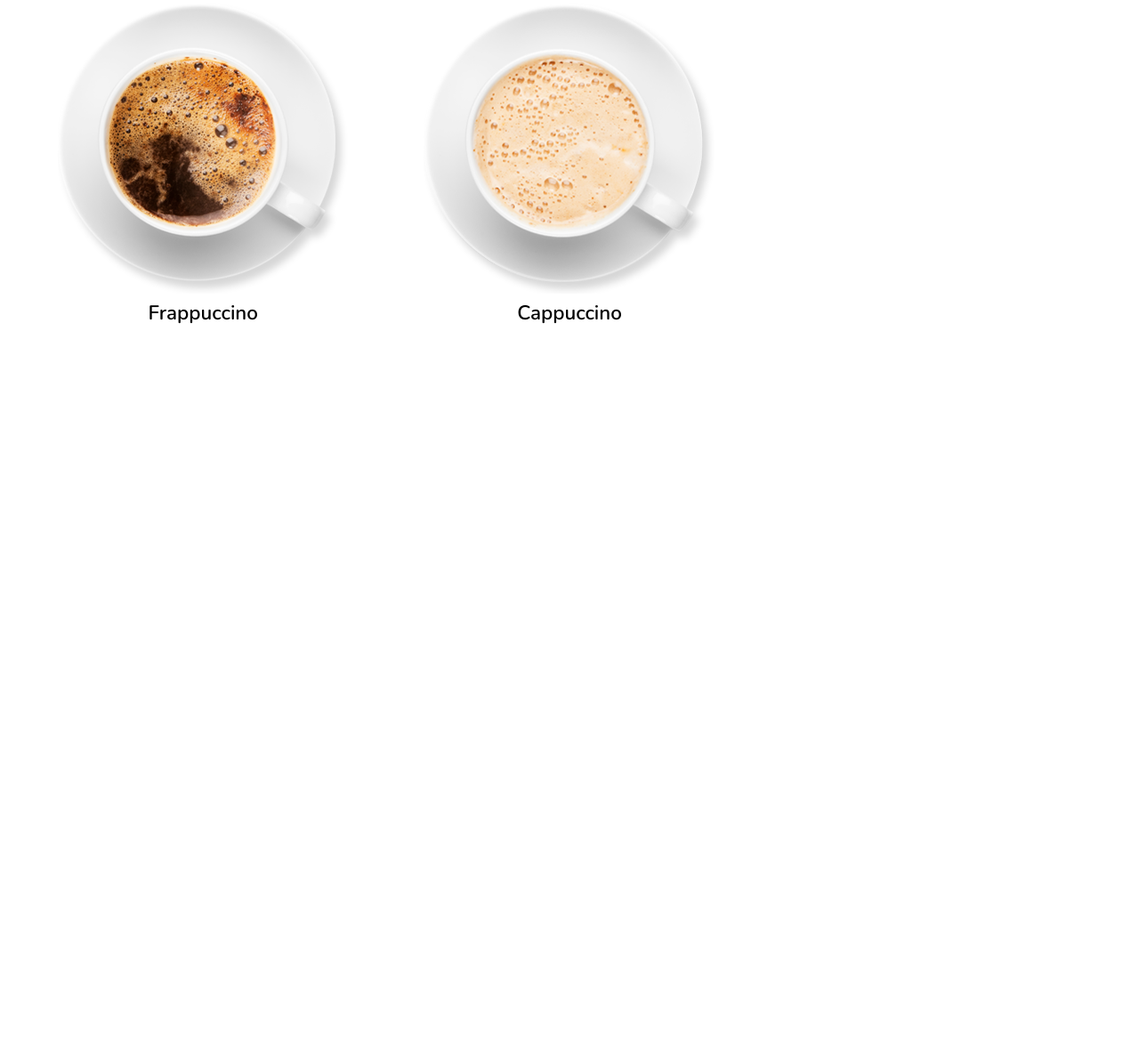
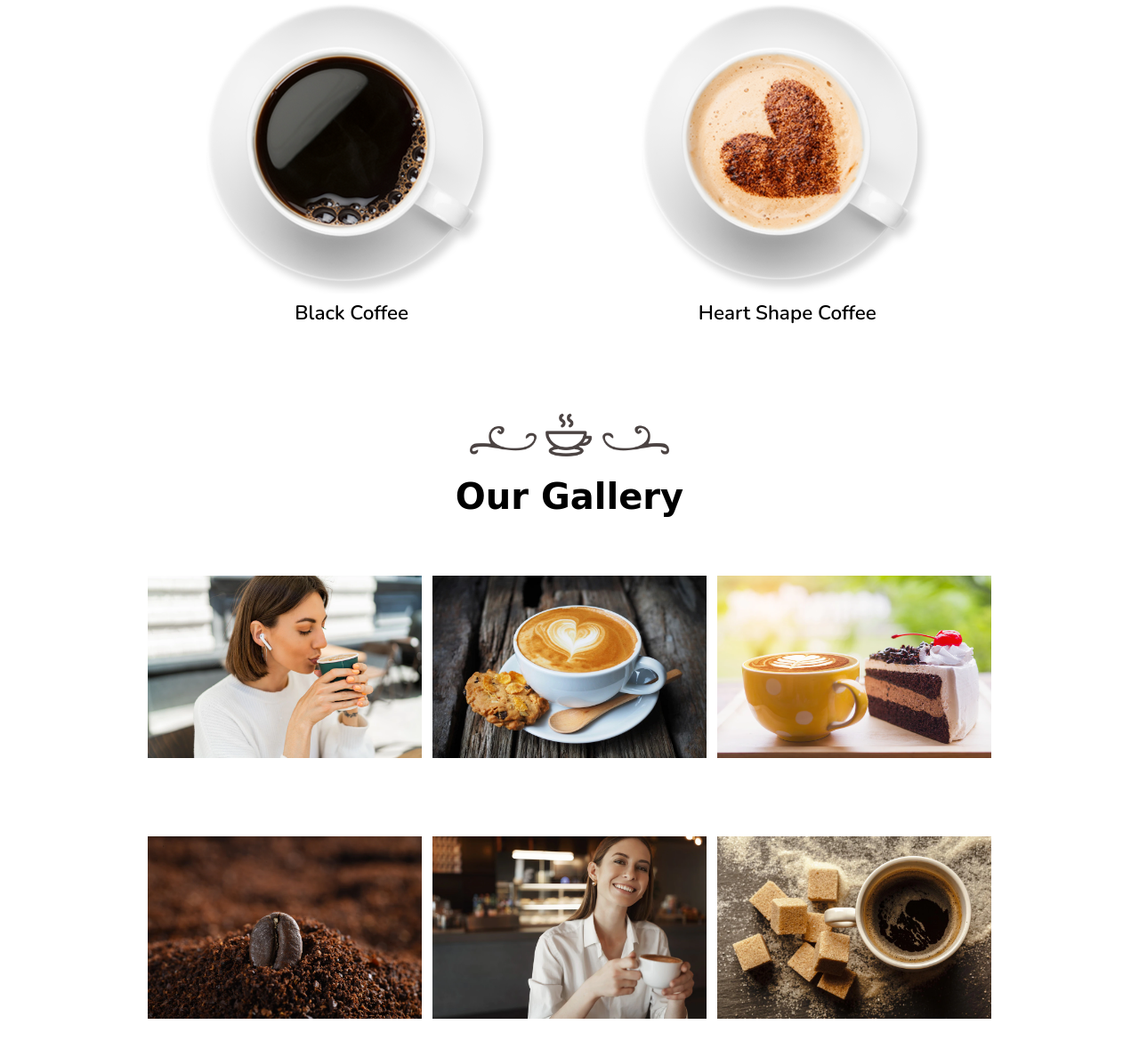
Before and after one commit to kawsersimanto/coffee-heaven, a plain HTML site: page index.html in a window 1280 px wide. Shown: the part 3303-4491 px from the top of the page at 89% size. Before the commit the page ends 3768 px from the top, so only its background shows below. Drawn offline with nearby package versions, Linux system fonts and the light colour scheme; a web font is replaced by a local one.

Commit message:
added gallery section

```diff
--- a/index.html
+++ b/index.html
@@ -158,7 +158,7 @@
   <!-- menu starts  -->
 
   <section class="menu" id="menu">
-    <div class="container">
+    <div class="container container-2">
       <div class="heading-content">
         <div class="heading-img">
           <img src="img/heading-img.png" alt="coffee-heaven">
@@ -235,28 +235,6 @@
 
         <!-- single card end -->
 
-        <!-- single card start -->
-
-        <div class="card">
-          <div class="card-img">
-            <img src="img/menu-4.png" alt="coffee-heaven" class="menu-img">
-          </div>
-          <h3 class="card-title">frappuccino</h3>
-        </div>
-
-        <!-- single card end -->
-
-        <!-- single card start -->
-
-        <div class="card">
-          <div class="card-img">
-            <img src="img/menu-2.png" alt="coffee-heaven" class="menu-img">
-          </div>
-          <h3 class="card-title">cappuccino</h3>
-        </div>
-
-        <!-- single card end -->
-
       </div>
 
       <!-- cards end  -->
@@ -266,6 +244,72 @@
 
   <!-- menu ends  -->
 
+  <!-- gallery start  -->
+
+  <section class="gallery" id="gallery">
+    <div class="container container-2">
+      <div class="heading-content">
+        <div class="heading-img">
+          <img src="img/heading-img.png" alt="coffee-heaven">
+        </div>
+        <h2 class="title">our gallery</h2>
+      </div>
+      <div class="card-container gallery-container">
+
+        <!-- single card start -->
+        <div class="card">
+          <div class="card-img">
+            <img src="img/gallery-1.webp" alt="coffee-heaven" class="menu-img">
+          </div>
+        </div>
+        <!-- single card start -->
+
+        <!-- single card start -->
+        <div class="card">
+          <div class="card-img">
+            <img src="img/gallery-2 - Copy.jpg" alt="coffee-heaven" class="menu-img">
+          </div>
+        </div>
+        <!-- single card start -->
+
+        <!-- single card start -->
+        <div class="card">
+          <div class="card-img">
+            <img src="img/gallery-3.webp" alt="coffee-heaven" class="menu-img">
+          </div>
+        </div>
+        <!-- single card start -->
+
+        <!-- single card start -->
+        <div class="card">
+          <div class="card-img">
+            <img src="img/gallery-4.webp" alt="coffee-heaven" class="menu-img">
+          </div>
+        </div>
+        <!-- single card start -->
+
+        <!-- single card start -->
+        <div class="card">
+          <div class="card-img">
+            <img src="img/gallery-5.webp" alt="coffee-heaven" class="menu-img">
+          </div>
+        </div>
+        <!-- single card start -->
+
+        <!-- single card start -->
+        <div class="card">
+          <div class="card-img">
+            <img src="img/gallery-6.webp" alt="coffee-heaven" class="menu-img">
+          </div>
+        </div>
+        <!-- single card start -->
+
+      </div>
+    </div>
+  </section>
+
+  <!-- gallery end  -->
+
   <!-- js links -->
   <script src="js/index.js"></script>
 </body>
--- /dev/null
+++ b/scss/_gallery.scss
@@ -0,0 +1,18 @@
+@import "responsive";
+
+.gallery{
+  padding-bottom: 5rem;
+}
+
+.container-2{
+  margin: 0 auto;
+  width: 80%;
+}
+
+.gallery-container{
+  grid-template-columns: repeat(auto-fit, minmax(300px, 1fr));
+  grid-auto-rows: 280px;
+  gap: .8rem;
+}
+
+@include tablet;
--- a/scss/_responsive.scss
+++ b/scss/_responsive.scss
@@ -67,9 +67,17 @@
 
 @mixin tablet {
   @media only screen and (max-width: 850px){
+
+    .container-2{
+      width: 100%;
+    }
+
+    .gallery-container{
+      grid-template-columns: 1fr;
+      grid-auto-rows: 1fr;
+    }
+
     .home {
-
-      // justify-content: center;
       text-align: center;
       p{
         padding: 0;
--- a/scss/style.scss
+++ b/scss/style.scss
@@ -6,6 +6,7 @@
 @import "facility";
 @import "about";
 @import "menu";
+@import "gallery";
 
 @import "responsive";
 
```
Also changed, not shown: css/style.css, img/gallery-2 - Copy.jpg (added).
